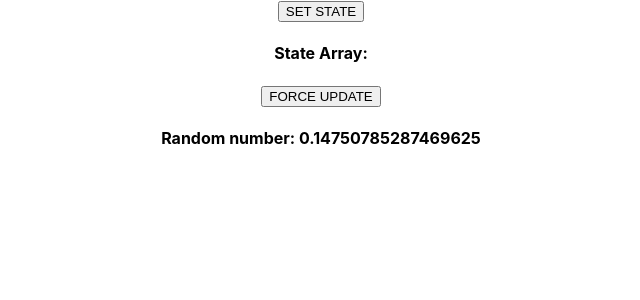
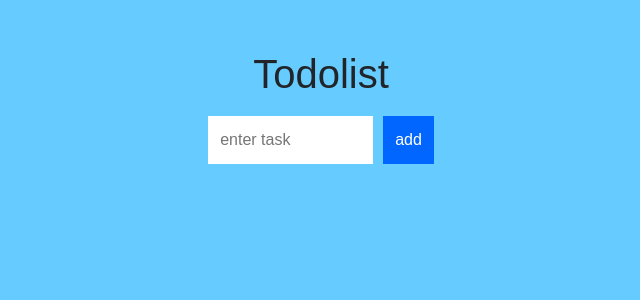
Before and after one commit to truongcongviet/Reactjs, a React (Create React App) app in the folder react-form/: page / in a window 1280 px wide. Shown: the top 300 px of the page, without its empty margins (319-959 px from the left). Built offline with nearby package versions, Linux system fonts and the light colour scheme.

Commit message:
TodoList-example

```diff
--- a/react-form/package.json
+++ b/react-form/package.json
@@ -10,6 +10,7 @@
     "react": "^17.0.1",
     "react-dom": "^17.0.1",
     "react-facebook-login": "^4.1.1",
+    "react-flip-move": "^3.0.4",
     "react-router": "^5.2.0",
     "react-router-dom": "^5.2.0",
     "react-scripts": "4.0.3",
--- a/react-form/public/index.html
+++ b/react-form/public/index.html
@@ -24,6 +24,7 @@
       work correctly both with client-side routing and a non-root public URL.
       Learn how to configure a non-root public URL by running `npm run build`.
     -->
+    <link rel="stylesheet" href="https://maxcdn.bootstrapcdn.com/bootstrap/4.0.0/css/bootstrap.min.css" >
     <title>React App</title>
   </head>
   <body>
--- a/react-form/src/App.css
+++ b/react-form/src/App.css
@@ -28,6 +28,16 @@
   color: #61dafb;
 }
 
+body {
+  padding: 50px;
+  background-color: #66CCFF;
+  font-family: sans-serif;
+}
+#container {
+  display: flex;
+  justify-content: center;
+}
+
 @keyframes App-logo-spin {
   from {
     transform: rotate(0deg);
--- a/react-form/src/App.js
+++ b/react-form/src/App.js
@@ -1,13 +1,13 @@
 import './App.css';
 import React from 'react';
-import ReactComponentApi from './react-component-API';
-import ForceUpdate from './ForceUpdate';
+import TodoList from './TodoList';
+
+let destination = document.querySelector("#container")
 function App() {
-
   return (
     <div className="App">
-      <ReactComponentApi />
-      <ForceUpdate />
+      <h1>Todolist</h1>
+        <TodoList/>
     </div>
 
   );
--- a/react-form/src/ForceUpdate.js
+++ /dev/null
@@ -1,20 +0,0 @@
-import React from 'react';
-
-class ForceUpdate extends React.Component {
-   constructor() {
-      super();
-      this.forceUpdateHandler = this.forceUpdateHandler.bind(this);
-   };
-   forceUpdateHandler() {
-      this.forceUpdate();
-   };
-   render() {
-      return (
-         <div>
-            <button onClick = {this.forceUpdateHandler}>FORCE UPDATE</button>
-            <h4>Random number: {Math.random()}</h4>
-         </div>
-      );
-   }
-}
-export default ForceUpdate;
--- /dev/null
+++ b/react-form/src/TodoItems.js
@@ -0,0 +1,32 @@
+import React, { Component } from "react";
+import FlipMove from "react-flip-move";
+
+class TodoItems extends Component {
+    constructor(props) {
+        super(props);
+
+        this.createTasks = this.createTasks.bind(this);
+    }
+    delete(key) {
+        this.props.delete(key);
+    }
+    createTasks(item) {
+        return <li onClick={() => this.delete(item.key)}
+            key={item.key}>{item.text}</li>
+    }
+
+    render() {
+        var todoEntries = this.props.entries;
+        var listItems = todoEntries.map(this.createTasks);
+
+        return (
+            <ul className="theList">
+                <FlipMove duration={250} easing="ease-out">
+                {listItems}
+                </FlipMove>
+            </ul>
+        );
+    }
+};
+
+export default TodoItems;
--- /dev/null
+++ b/react-form/src/TodoList.css
@@ -0,0 +1,50 @@
+.todoListMain .header input {
+    padding: 10px;
+    font-size: 16px;
+    border: 2px solid #FFF;
+    width: 165px;
+  }
+  .todoListMain .header button {
+    padding: 10px;
+    font-size: 16px;
+    margin: 10px;
+    margin-right: 0px;
+    background-color: #0066FF;
+    color: #FFF;
+    border: 2px solid #0066FF;
+  }
+  .todoListMain .header button:hover {
+    background-color: #003399;
+    border: 2px solid #003399;
+    cursor: pointer;
+  }
+  .todoListMain .theList {
+    list-style: none;
+    padding-left: 0;
+    width: 250px;
+  }
+  .todoListMain .theList li {
+    color: #333;
+    background-color: rgba(255,255,255,.5);
+    padding: 15px;
+    margin-bottom: 15px;
+    border-radius: 5px;
+    list-style: none;
+  }
+  ul.theList {
+    padding: 0;
+  }
+  .todoListMain .theList li {
+    color: #333;
+    background-color: rgba(255,255,255,.5);
+    padding: 15px;
+    margin-bottom: 15px;
+    border-radius: 5px;
+
+    transition: background-color .2s ease-out;
+  }
+
+  .todoListMain .theList li:hover {
+    background-color: RED;
+    cursor: pointer;
+  }
--- /dev/null
+++ b/react-form/src/TodoList.js
@@ -0,0 +1,62 @@
+import React from 'react';
+import TodoItems from "./TodoItems";
+import "./TodoList.css";
+
+class TodoList extends React.Component {
+    constructor(props) {
+        super(props);
+        this.state = {
+            items: []
+        };
+        this.addItem = this.addItem.bind(this);
+        this.deleteItem = this.deleteItem.bind(this);
+    }
+    addItem(e) {
+        if (this._inputElement.value !== "") {
+            var newItem = {
+                text: this._inputElement.value,
+                key: Date.now()
+            };
+
+            this.setState((prevState) => {
+                return {
+                    items: prevState.items.concat(newItem)
+                };
+            });
+
+            this._inputElement.value = "";
+        }
+
+        console.log(this.state.items);
+
+        e.preventDefault();
+    }
+    deleteItem(key) {
+        var filteredItems = this.state.items.filter(function (item) {
+          return (item.key !== key);
+        });
+
+        this.setState({
+          items: filteredItems
+        });
+      }
+    render() {
+        return (
+            <div className="todoListMain">
+                <div className="header">
+                    <form onSubmit={this.addItem}>
+                        <input ref={(a) => this._inputElement = a}
+                            placeholder="enter task">
+                        </input>
+                        <button type="submit">add</button>
+                    </form>
+                </div>
+                <TodoItems entries={this.state.items}
+                    delete={this.deleteItem}
+                />
+            </div>
+        );
+    }
+
+}
+export default TodoList;
--- a/react-form/src/react-component-API.js
+++ /dev/null
@@ -1,30 +0,0 @@
-import React from 'react';
-
-class ReactComponentApi extends React.Component {
-    constructor(){
-        super();
-        this.state =  {
-            data: []
-        }
-        this.setStateHandler = this.setStateHandler.bind(this);
-    }
-    setStateHandler() {
-        console.log(this.state.data);
-
-        const item = "setState again---";
-        const myArray = this.state.data.slice();
-            myArray.push(item);
-        this.setState({data: myArray});
-
-    };
-    render () {
-        return (
-            <div>
-            <button onClick = {this.setStateHandler}>SET STATE</button>
-            <h4>State Array: {this.state.data}</h4>
-         </div>
-        );
-    }
-
-}
-export default ReactComponentApi;
```
Also changed, not shown: 2 other files (tests, documents, lock files or other folders).
